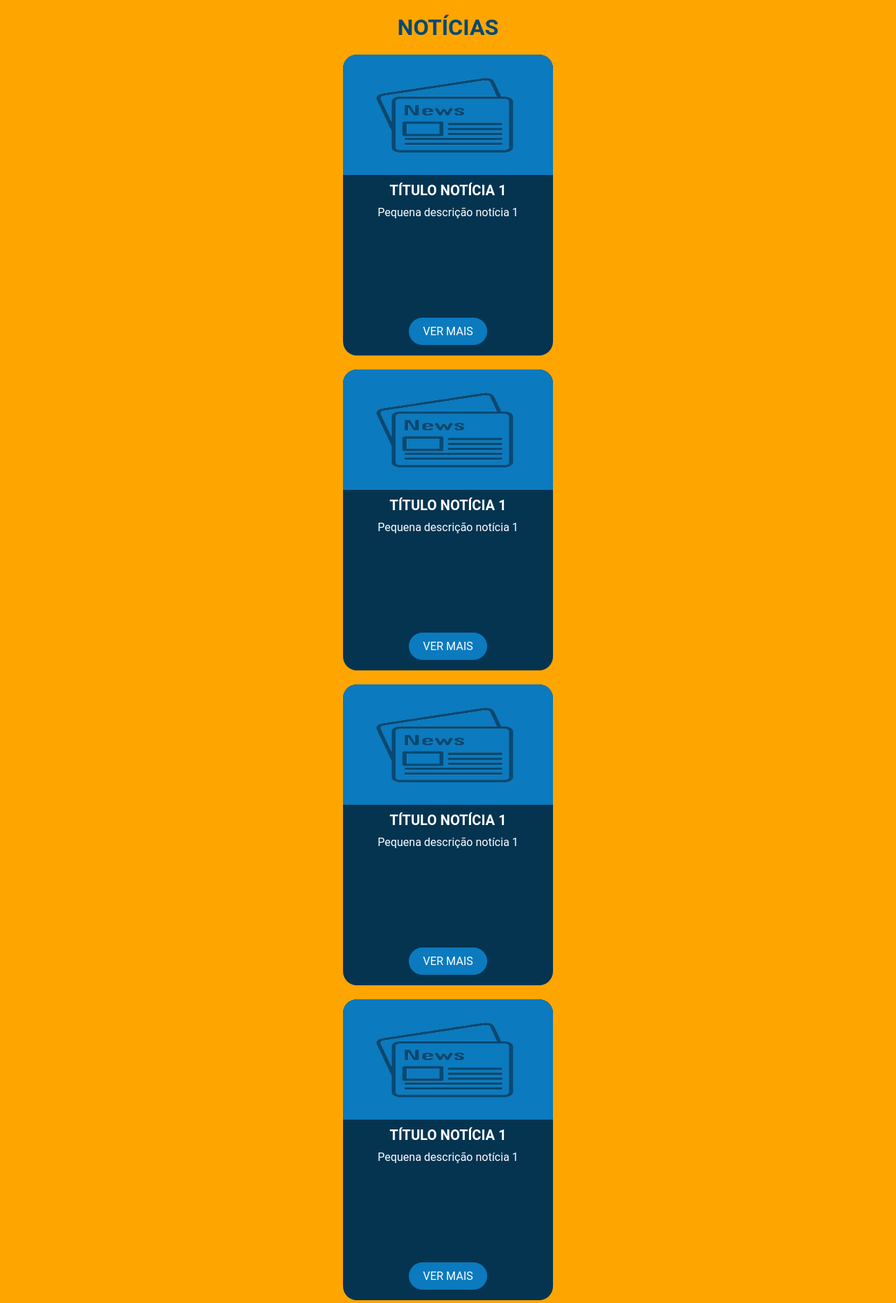
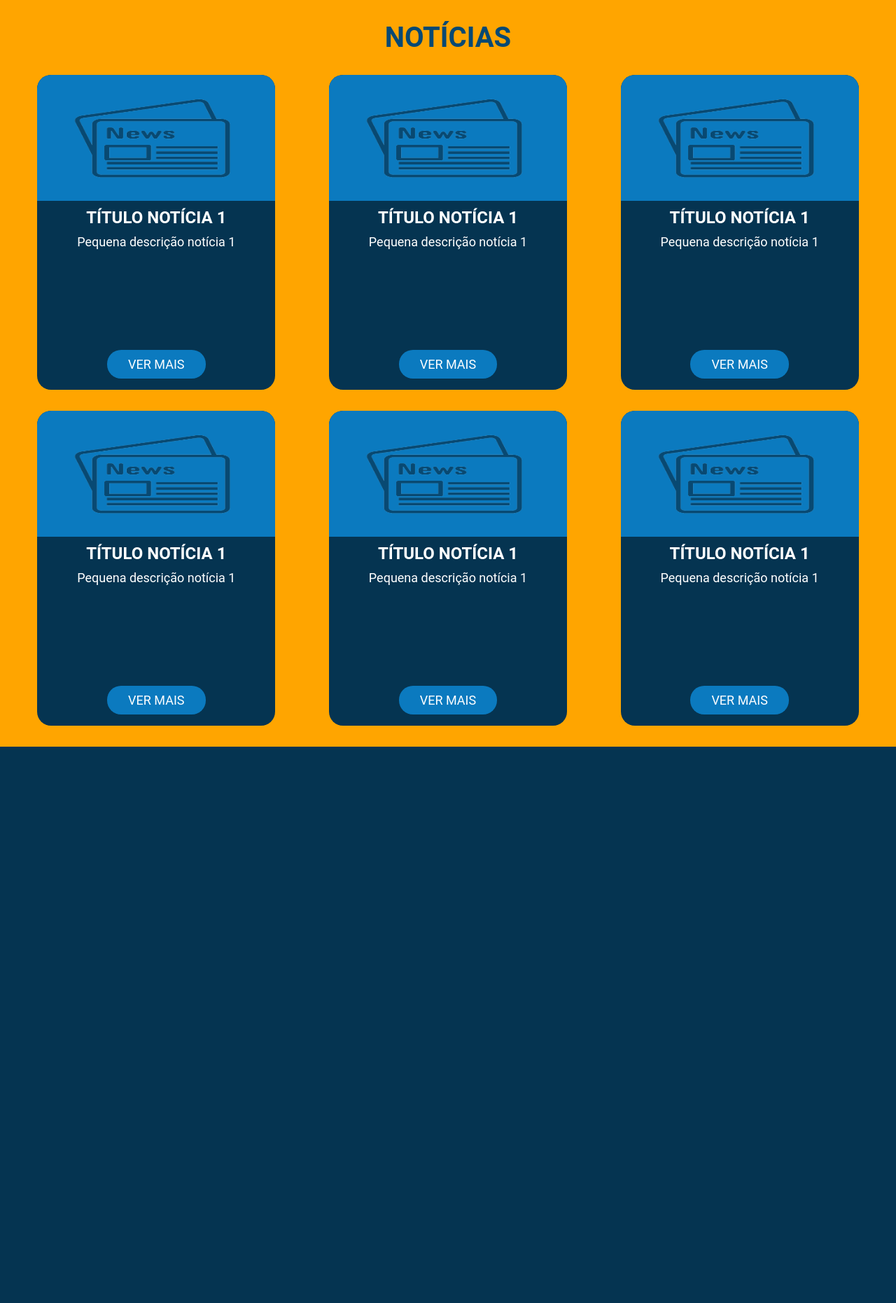
Before and after one commit to Welberth77/CuidaPet, a Python web app: template cuidapet/templates/noticias/noticias.html in a window 1280 px wide. Shown: the part 80-1942 px from the top of the page at 70% size. After the commit the page ends 1147 px from the top, so only its background shows below. Run offline with Jinja, Linux system fonts and the light colour scheme; the template is opened without the code that fills it, so the values that code supplies are empty.

Commit message:
media queries, página noticias

```diff
--- a/cuidapet/static/css/pages/noticias.css
+++ b/cuidapet/static/css/pages/noticias.css
@@ -152,13 +152,60 @@
         background-color: red;
     }
 
+    /* Section */
+    .noticias {
+        padding: 20px;
+    }
 
+    .noticias .container-noticias .noticia-item {
+        width: 350px;
+        height: 460px;
+    }
+
+    /* BOTÃO VER MAIS*/
+    .container-noticias .noticia-item a {
+        font-size: 18px;
+        padding: 10px 30px;
+    }
 }
 
 /* Medium (M) - Tablets */
 @media (min-width: 768px) {
     body {
         background-color: green;
+    }
+
+    /* Section */
+    .noticias {
+        padding: 30px;
+    }
+
+    /* Título da página */
+    .noticias .titulo-pagina h1 {
+        font-size: 40px;
+    }
+
+    /* CONTAINER */
+    .noticias .container-noticias {
+        margin: 20px 0 0;
+        display: grid;
+        grid-template-columns: auto auto;
+        justify-content: space-around;
+        gap: 30px;
+    }
+
+    .noticias .container-noticias .noticia-item {
+        width: 330px;
+        height: 450px;
+    }
+
+    /* TITULO E DESCRIÇÃO */
+    .noticias .container-noticias .noticia-item .titulo-e-descricao h2 {
+        font-size: 22px;
+    }
+
+    .noticias .container-noticias .noticia-item .titulo-e-descricao p {
+        font-size: 18px;
     }
 }
 
@@ -167,6 +214,35 @@
     body {
         background-color: aqua;
     }
+
+    /* Section */
+    .noticias {
+        padding: 30px 40px;
+    }
+
+    /* Título da página */
+    .noticias .titulo-pagina h1 {
+        font-size: 40px;
+    }
+
+    /* CONTAINER */
+    .noticias .container-noticias {
+        margin: 30px 0 0;
+    }
+
+    .noticias .container-noticias .noticia-item {
+        width: 400px;
+        height: 480px;
+    }
+
+    /* TITULO E DESCRIÇÃO */
+    .noticias .container-noticias .noticia-item .titulo-e-descricao h2 {
+        font-size: 24px;
+    }
+
+    .noticias .container-noticias .noticia-item .titulo-e-descricao p {
+        font-size: 18px;
+    }
 }
 
 /* Extra large (xl): Desktop */
@@ -174,4 +250,40 @@
     body {
         background-color: orange;
     }
+
+    /* Section */
+    .noticias {
+        padding: 30px;
+    }
+
+    /* CONTAINER */
+    .noticias .container-noticias {
+        margin: 30px 0 0;
+        display: grid;
+        grid-template-columns: auto auto auto;
+        justify-content: space-around;
+        gap: 30px;
+    }
+
+    .noticias .container-noticias .noticia-item {
+        width: 340px;
+        height: 450px;
+    }
 }
+
+/* Extra large (xl): Desktop - 1400px */
+@media (min-width: 1400px) {
+    body {
+        background-color: white;
+    }
+
+    /* Section */
+    .noticias {
+        padding: 30px 60px;
+    }
+
+    .noticias .container-noticias .noticia-item {
+        width: 400px;
+        height: 480px;
+    }
+}
```
